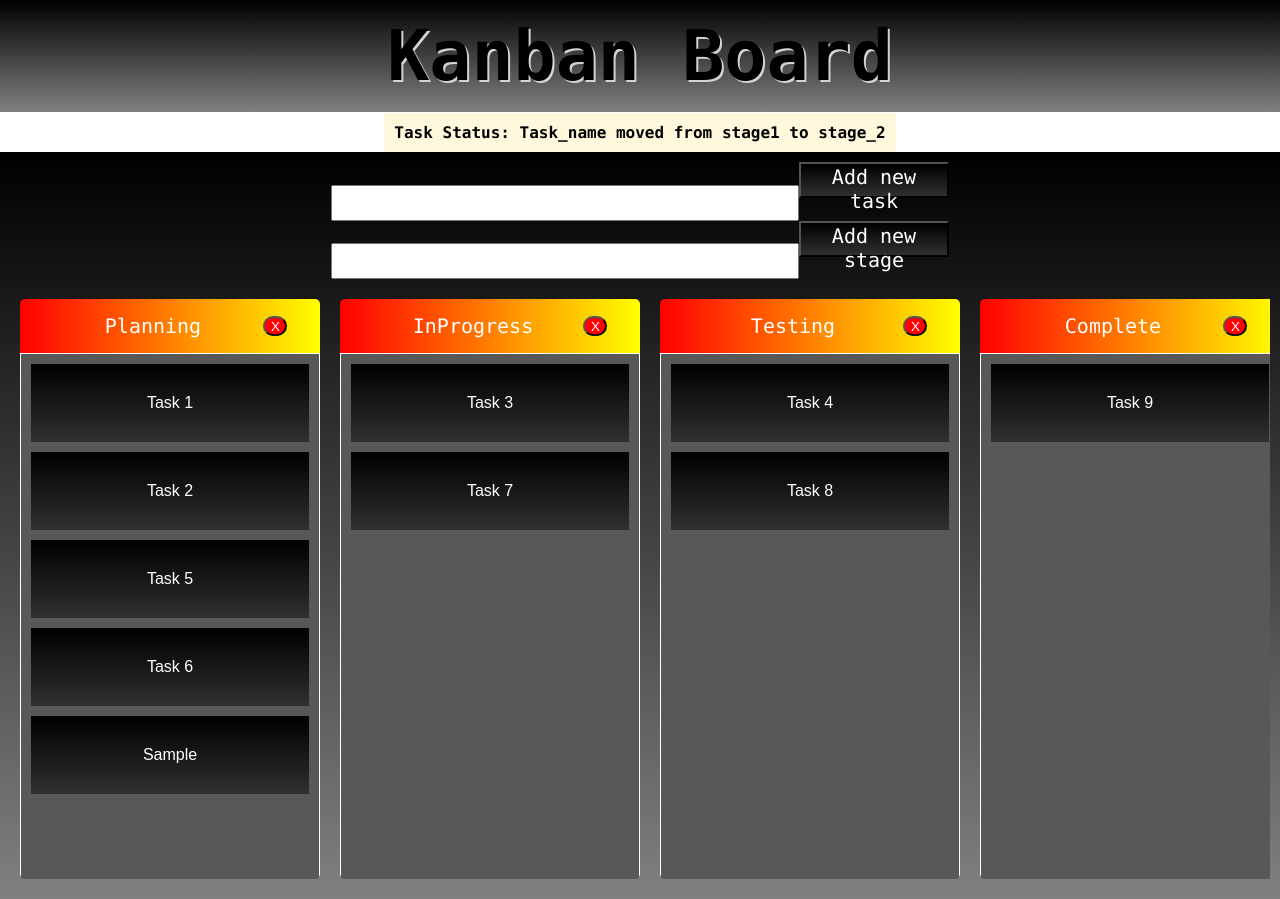
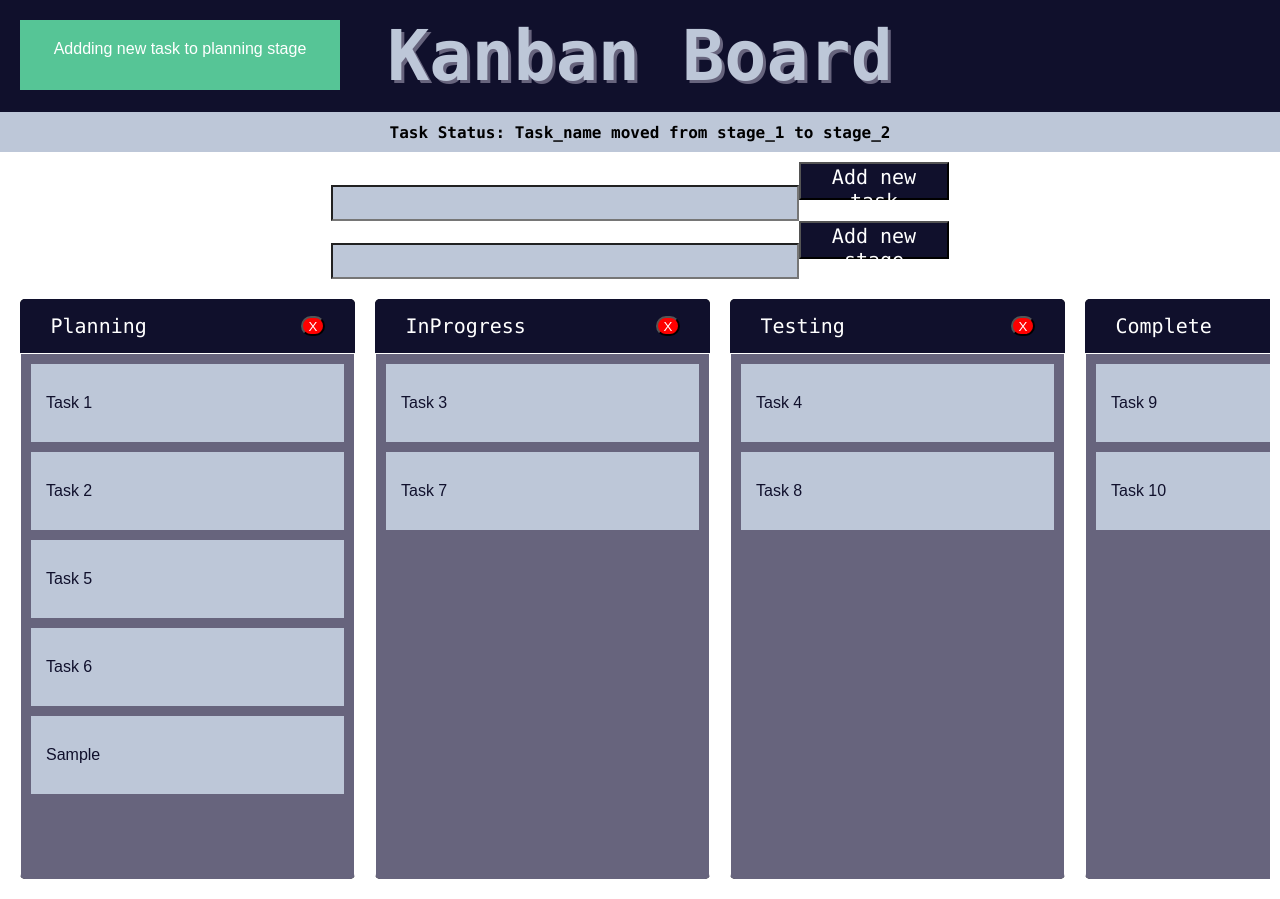
Before and after one commit to ShreyaSingh10/React-Kanban-Board, a React (Create React App) app in the folder kanban/: page / in a window 1280 px wide. Both pictures are taken after typing "Sample" into the empty fields and a click on the button "Add new task". Built offline with nearby package versions, Linux system fonts and the light colour scheme; the HTML template or start-up script is replaced by a standard one.

Commit message:
Added notifications for succes and warnings to improve user experience

```diff
--- a/kanban/src/Components/Board.js
+++ b/kanban/src/Components/Board.js
@@ -1,5 +1,6 @@
 import React, { Component } from 'react';
 import './styles.css';
+
 
 export default class AppDragDropDemo extends Component {
   state = {
@@ -13,17 +14,26 @@ export default class AppDragDropDemo extends Component {
         {name:"Task 7", category:"InProgress"},
         {name:"Task 8", category:"Testing"},
         {name:"Task 9", category:"Complete"},
-        {name:"Task1 0 ", category:"Comlete"},
+        {name:"Task 10 ", category:"Complete"},
         {name:"Task 11 ", category:"Co"}
       ],
       task_name:'Task_name',
-      stage1:'stage1',
+      stage1:'stage_1',
       stage2:'stage_2',
       new_task:'',
       new_stage:'',
-      stages:['Planning','InProgress','Testing','Complete']
+      stages:['Planning','InProgress','Testing','Complete'],
+      notification:false,
+      notificationMessage:'',
+      warning:false,
+      warningMessage:''
   }
-
+  dismissNotification = () => {
+    setTimeout( () => { this.setState( { notification:false } )},3000)
+  }
+  dismissWarning = () => {
+    setTimeout( () => { this.setState( { warning:false } )},4000)
+  }
   onDragStart = (ev, id,cat) => {
       //console.log('dragstart:',id);
       ev.dataTransfer.setData("id", id);
@@ -65,11 +75,19 @@ export default class AppDragDropDemo extends Component {
   handleSubmitTask = (e)=>{
     e.preventDefault();
     if(this.state.new_task.length <1){
-      return;
+      this.setState({
+        warning:true, warningMessage:"Task name cannot be empty"}, this.dismissWarning())
+        return;
     }
     if(this.state.new_task.length >100){
-      alert("Task name cannot be greater than 100 characters");
-      return;
+      this.setState({
+        warning:true, warningMessage:"Task name cannot be longer than 100 characters"}, this.dismissWarning())
+        return;
+    }
+    if(this.state.stages.length <1 || !this.state.stages.includes("Planning")){
+      this.setState({
+        warning:true, warningMessage:"Add Planning stage first"}, this.dismissWarning())
+        return;
     }
     const task ={
       name: this.state.new_task,
@@ -84,6 +102,8 @@ export default class AppDragDropDemo extends Component {
         new_task:''
       };
     });
+    this.setState({
+      notification:true, notificationMessage:"Addding new task to planning stage"}, this.dismissNotification())
   }
 
   handleStageChange= (e)=>{
@@ -96,13 +116,25 @@ export default class AppDragDropDemo extends Component {
   handleSubmitStage = (e)=>{
     e.preventDefault();
     if(this.state.new_stage.length <1){
-      alert("Enter stage Name");
-      return;
+      this.setState({
+        warning:true, warningMessage:"Stage name cannot be empty"}, this.dismissWarning())
+        return;
     }
-    if(this.state.new_stage.length >50){
-      alert("State name cannot be greater than 50 characters");
-      return;
-    }
+    this.state.stages.map((s)=>{
+      var first = this.state.new_stage.charAt(0);
+      if (first === first.toLowerCase() && first !== first.toUpperCase())
+      {
+        this.setState({
+          warning:true, warningMessage:"Stage names should start with uppercase letters follwed by lowercase letters"}, this.dismissWarning())
+          return;
+      }
+      else if(s === this.state.new_stage)
+      {
+        this.setState({
+          warning:true, warningMessage:"This stage alreday exists"}, this.dismissWarning())
+          return;
+      }
+    })
     const stage = this.state.new_stage;
     //console.log("new_stage",stage);
     this.setState(prevstate => {
@@ -113,7 +145,8 @@ export default class AppDragDropDemo extends Component {
         new_stage:''
       };
     });
-    alert(`Addding Stage ${stage}`);
+    this.setState({
+      notification:true, notificationMessage:`Addding Stage ${stage}`}, this.dismissNotification())
   }
 
   deleteStage = (s) =>{
@@ -129,13 +162,12 @@ export default class AppDragDropDemo extends Component {
   }
   render() {
     //console.log("state", this.state);
-    console.log(this.state.stages);
+    // console.log(this.state);
     var tasks = {};
     this.state.stages.forEach(item=>{
       tasks[item]=[]
     })
     this.state.tasks.forEach ((t) => {
-
         tasks[t.category]&&tasks[t.category].push(
           <div key={t.name}
               onDragStart = {(e) => this.onDragStart(e, t.name, t.category)}
@@ -161,9 +193,18 @@ export default class AppDragDropDemo extends Component {
         </div>
       );
       });
-
+      const { notification,notificationMessage,warning,warningMessage} = this.state;
+      //console.log(notification,notificationMessage);
     return (
       <div className="parent-container">
+        {notification && <div className="notification">
+          {notificationMessage}
+          </div>
+        }
+        {warning && <div className="warning">
+          {warningMessage}
+          </div>
+        }
         <h2 className="header">Kanban Board</h2>
         <div className="nav-bar">
           <p className="message"><b>Task Status: {this.state.task_name} moved from {this.state.stage1} to {this.state.stage2}</b> </p>
@@ -183,6 +224,7 @@ export default class AppDragDropDemo extends Component {
             {stages}
           </div>
         </div>
+
       </div>
     );
   }
--- a/kanban/src/Components/styles.css
+++ b/kanban/src/Components/styles.css
@@ -5,32 +5,31 @@ html , body,{
 }
 .parent-container{
   text-align: center;
-  overflow-y: hidden;
 }
 .header{
   margin:0;
   padding: 15px 0;
   width: 100%;
-  background:black;
   font-size: 70px;
-  text-shadow: 2px 2px lightgrey;
-  color:black;
-  background-image: linear-gradient(to bottom, black , grey);
+  text-shadow: 3px 3px #67647d;
+  color:#bdc7d8;
+  background:rgb(16,16,44);
   font-family: 'Lucida console';
 }
 .nav-bar{
   height: 40px;
+  background: #bdc7d8;
 }
 .message{
   display: inline-block;
-  background: cornsilk;
+  background: #bdc7d8;
   font-family: 'Lucida console';
   padding: 10px;
   margin-top: 1px;
 }
 .container{
   padding: 10px;
-  background-image: linear-gradient(to bottom, black , grey);
+  background:white;
 }
 .add{
   text-align: center;
@@ -49,15 +48,15 @@ html , body,{
   width: 460px;
   height: 30px;
   font-size: 15px;
+  background:#bdc7d8 ;
 }
 .add-button{
   width: 150px;
-  height:36px;
+  height:38px;
   font-size: 20px;
-  background: black;
   color: white;
   font-family: 'Lucida console';
-  background-image: linear-gradient(to bottom, black , rgb(48,48,48));
+  background:#10102c;
 }
 .draggable-container{
   margin-top: 10px;
@@ -74,15 +73,17 @@ html , body,{
     background: #222;
     height: 580px;
     margin: 10px;
-    width: 500px;
-    min-width: 300px;
+    width: 335px;
+    min-width: 335px;
+    max-width: 335px;
     overflow-y:hidden;
     border-radius: 5px;
 }
 .stage-header-name{
   width:200px;
   min-width: 100px;
-  margin-right: 10px;
+  margin-right: 50px;
+  text-align: left;
 }
 .delete{
   float: right;
@@ -94,7 +95,7 @@ html , body,{
   border-radius: 10px;
 }
 .task-header{
-  background-image: linear-gradient(to right, red , yellow);
+  background:#10102c;
   padding: 15px;
   color: white;
   font-family: 'Lucida console';
@@ -109,18 +110,42 @@ html , body,{
 
 .task-container{
   overflow-y: scroll;
-  background: rgb(88,88,88);
+  background:#67647d;
   padding-bottom: 10px;
   height: 550px;
   border: 1px solid white;
+
 }
 .task{
   font-family: 'Montserrat', sans-serif !important;
   font-size: 16px;
-  background-image: linear-gradient(to bottom, black , rgb(48,48,48));
-  color: white;
+  background:#bdc7d8;
+  color: #10102c;
   margin: 10px;
   padding: 30px 15px;
   word-wrap: break-word;
   overflow-wrap: break-word;
+  text-align: left;
 }
+.notification{
+    background:#56c596;
+    margin-top: 20px;
+    margin-left: 20px;
+    padding: 20px 10px 0 10px;
+    color: white;
+    width: 300px;
+    height: 50px;
+    z-index: 101;
+    position: fixed;
+}
+.warning{
+    background:	#c73c25;
+    margin-top: 20px;
+    margin-left: 20px;
+    padding: 20px 10px 0 10px;
+    color: white;
+    width: 300px;
+    height: 50px;
+    z-index: 101;
+    position: fixed;
+}
```
